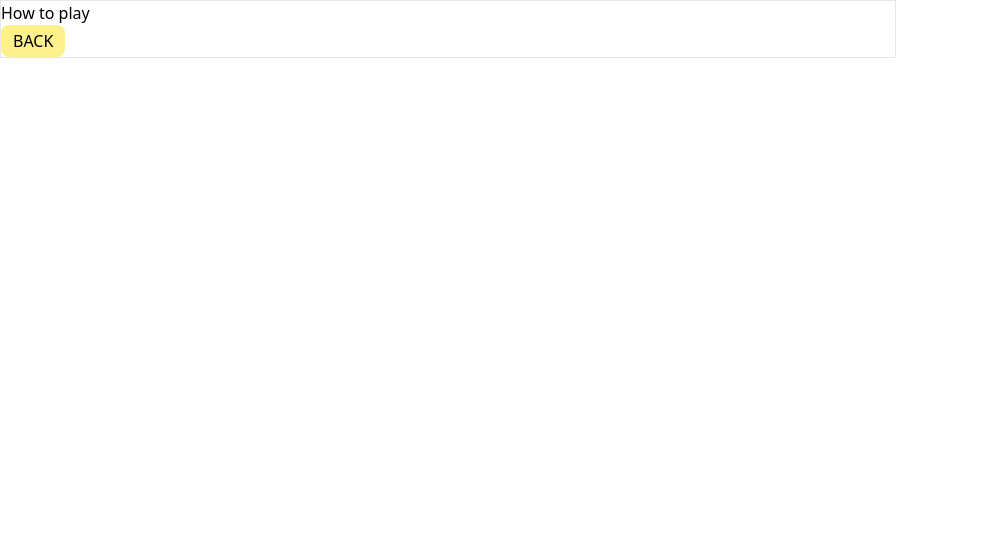
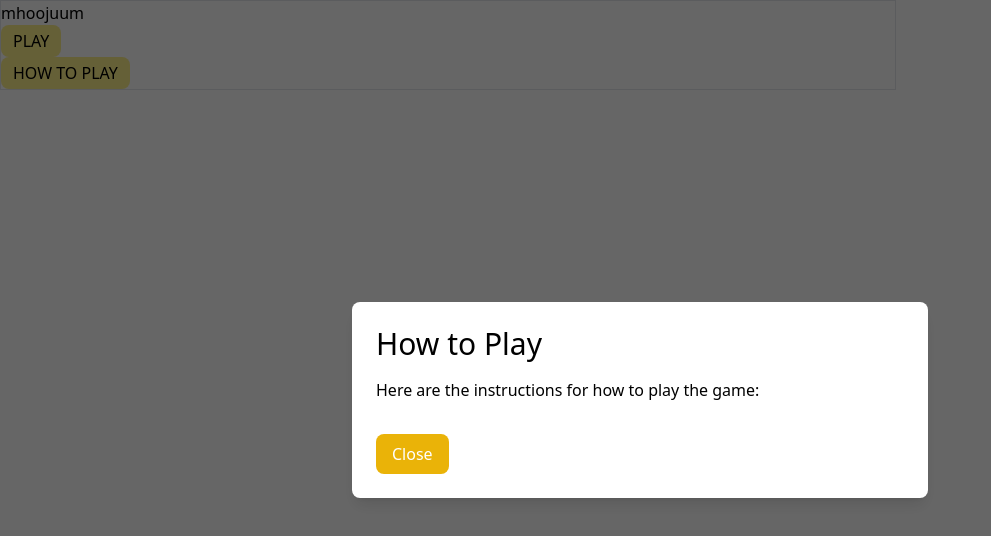
Before and after one commit to Porphol/PROJECT1-SEC-2-MhooJuum, a Vue app: page / in a window 1280 px wide. Both pictures are taken after a click on the button "HOW TO PLAY". Shown: the top 536 px of the page, without its empty margins (0-991 px from the left). Built offline with nearby package versions, Linux system fonts and the light colour scheme.

Commit message:
076 - [add] toggleModal function

```diff
--- a/src/App.vue
+++ b/src/App.vue
@@ -1,36 +1,46 @@
 <script setup>
-import { ref } from "vue"
+import { ref } from "vue";
 
-const currentView = ref("home")
+const currentView = ref("home");
 const handleButtonClick = (view) => {
-  currentView.value = view
-}
+  currentView.value = view;
+};
 
-const score = ref(0)
+const score = ref(0);
 const hitObject = () => {
-  score.value++
-}
+  score.value++;
+};
 
-const position = ref(0)
+const position = ref(0);
 const random = (num) => {
-  position.value = Math.floor(Math.random() * num) + 1
-}
+  position.value = Math.floor(Math.random() * num) + 1;
+};
 
-const time = ref(0)
+const time = ref(0);
+const countDown = (func, duration, delay = 1000) => {
+  time.value = duration;
+  const interval = setInterval(() => {
+    func();
+    time.value--;
+    if (time.value <= 0) {
+      clearInterval(interval);
+      toggleModal("Time's up", `Your final score is ${score.value}`);
+    }
+  }, delay);
+};
 
-const countDown = (func, duration, delay = 1000) => {
-  time.value = duration
-  const interval = setInterval(() => {
-    func()
-    time.value--
-    if (time.value <= 0) {
-      clearInterval(interval)
-    }
-  }, delay)
-}
+const showModal = ref(false);
+const modalTitle = ref("");
+const modalMessage = ref("");
+const toggleModal = (title, message) => {
+  modalTitle.value = title;
+  modalMessage.value = message;
+  showModal.value = !showModal.value;
+};
 </script>
 
 <template>
+  <!-- Home -->
   <div class="w-full max-w-4xl">
     <div v-show="currentView === 'home'" class="border">
       <p>mhoojuum</p>
@@ -42,13 +52,40 @@ const countDown = (func, duration, delay = 1000) => {
       </button>
       <br />
       <button
-        @click="handleButtonClick('howToPlay')"
+        @click="
+          toggleModal(
+            'How to Play',
+            'Here are the instructions for how to play the game:'
+          )
+        "
         class="py-1 px-3 bg-yellow-200 rounded-lg"
       >
         HOW TO PLAY
       </button>
     </div>
 
+    <!-- Modal -->
+    <div
+      v-if="showModal"
+      class="fixed inset-0 bg-black bg-opacity-60 flex justify-center items-center"
+      @click="toggleModal('', '')"
+    >
+      <div
+        class="bg-white p-6 rounded-lg shadow-lg max-w-xl w-full"
+        @click.stop
+      >
+        <h2 class="text-3xl mb-4">{{ modalTitle }}</h2>
+        <p class="mb-4">{{ modalMessage }}</p>
+        <button
+          @click="toggleModal('', '')"
+          class="py-2 px-4 bg-yellow-500 rounded-lg text-white mt-4"
+        >
+          Close
+        </button>
+      </div>
+    </div>
+
+    <!-- Game -->
     <div v-show="currentView === 'game'" class="border">
       <p>game</p>
       <div>
@@ -76,16 +113,6 @@ const countDown = (func, duration, delay = 1000) => {
         Back
       </button>
     </div>
-
-    <div v-show="currentView === 'howToPlay'" class="border">
-      <p>How to play</p>
-      <button
-        @click="handleButtonClick('home')"
-        class="py-1 px-3 bg-yellow-200 rounded-lg"
-      >
-        BACK
-      </button>
-    </div>
   </div>
 </template>
 
```
